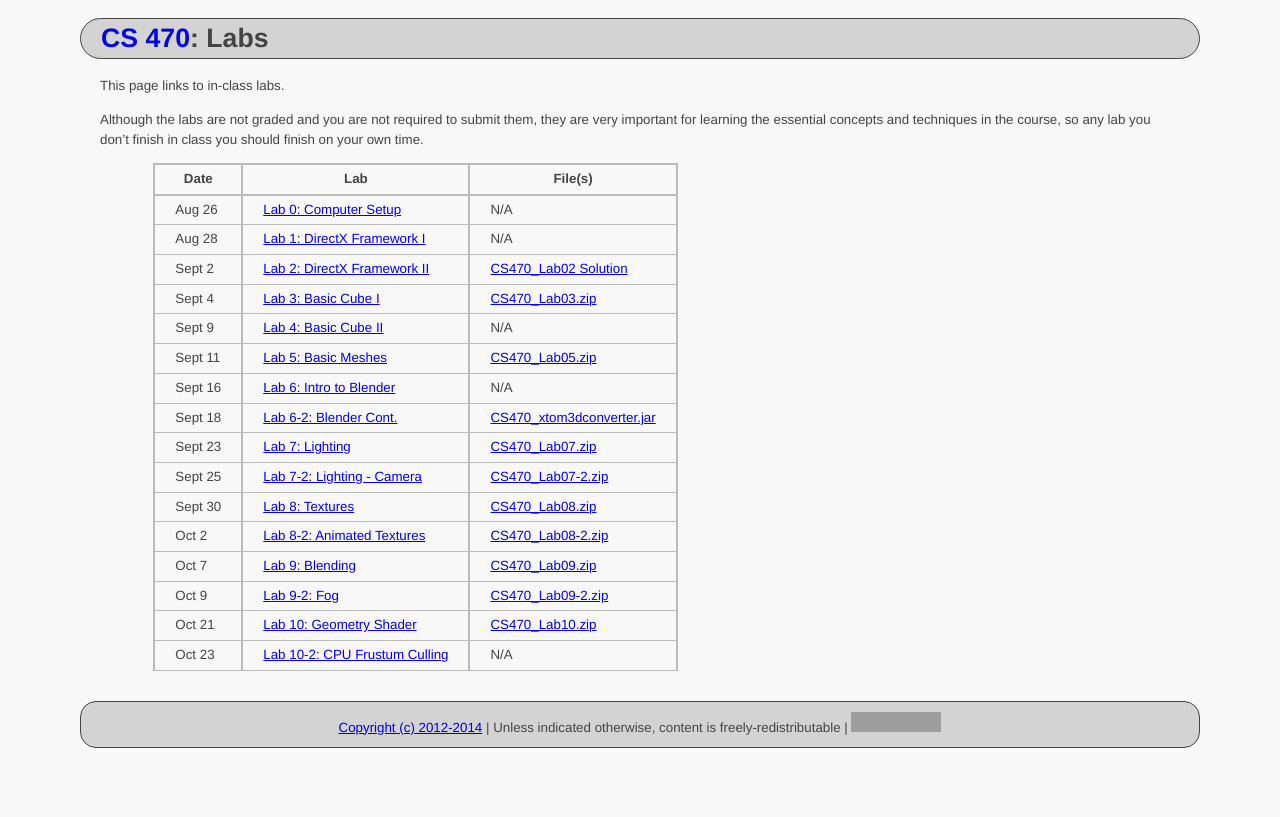
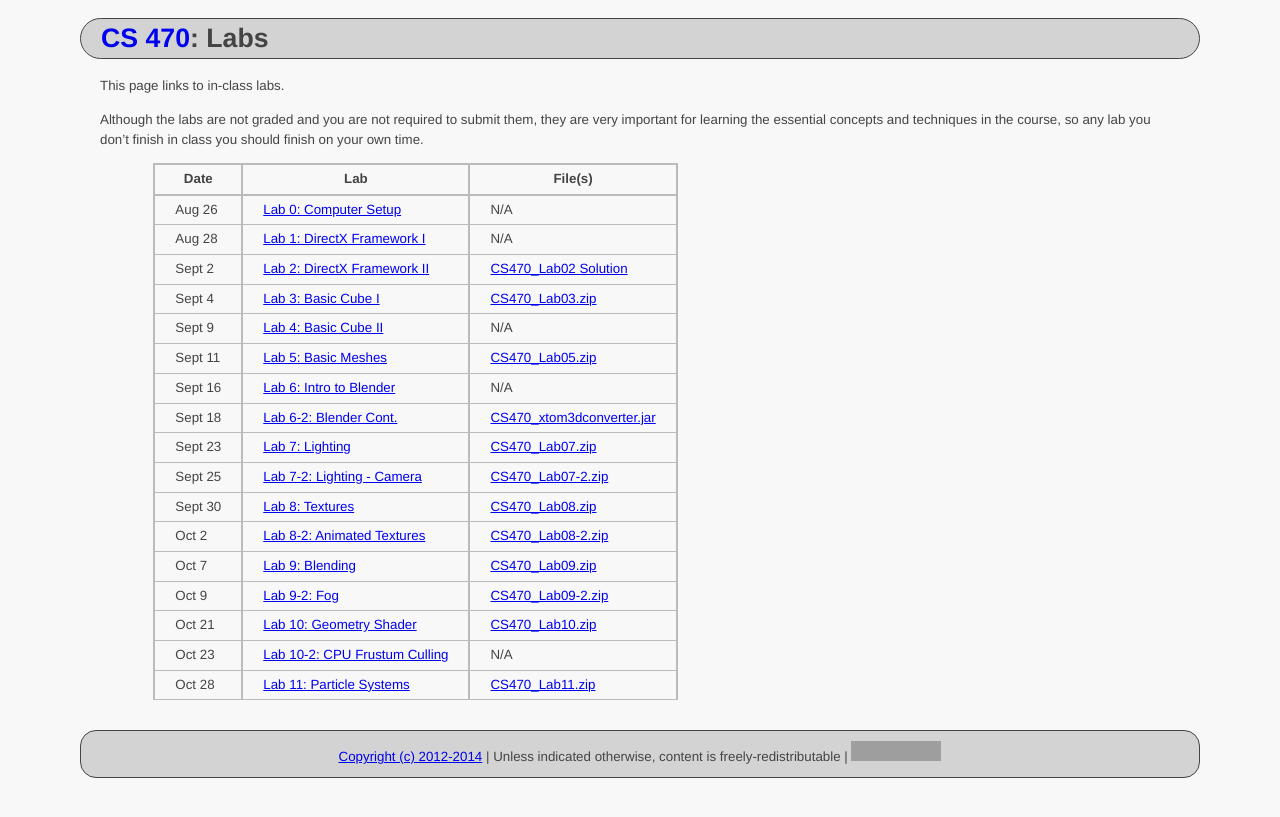
Before and after one commit to ycpcs/cs470-fall2014, a Jekyll site: the page built from labs/index.md, in a window 1280 px wide. Shown: the top 817 px of the page. Built offline with Jekyll 4.4.1, drawn with Linux system fonts in a browser that asks for light colours; Markdown is read by kramdown in place of the engine named in the settings; grey boxes are pictures that could not be loaded.

Commit message:
link lab 11 from index page
add link to lab 11 from index page

```diff
--- a/labs/index.md
+++ b/labs/index.md
@@ -25,3 +25,4 @@ Although the labs are not graded and you are not required to submit them, they a
 > Oct 9 | [Lab 9-2: Fog](lab09-2.html) | [CS470_Lab09-2.zip](src/CS470_Lab09-2.zip)
 > Oct 21 | [Lab 10: Geometry Shader](lab10.html) | [CS470_Lab10.zip](src/CS470_Lab10.zip)
 > Oct 23 | [Lab 10-2: CPU Frustum Culling](http://www.braynzarsoft.net/index.php?p=D3D11VFCulling) | N/A
+> Oct 28 | [Lab 11: Particle Systems](lab11.html) | [CS470_Lab11.zip](src/CS470_Lab11.zip)
```
